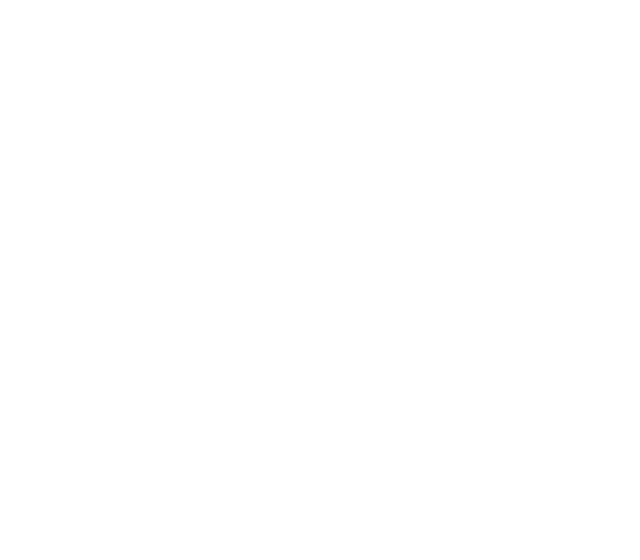
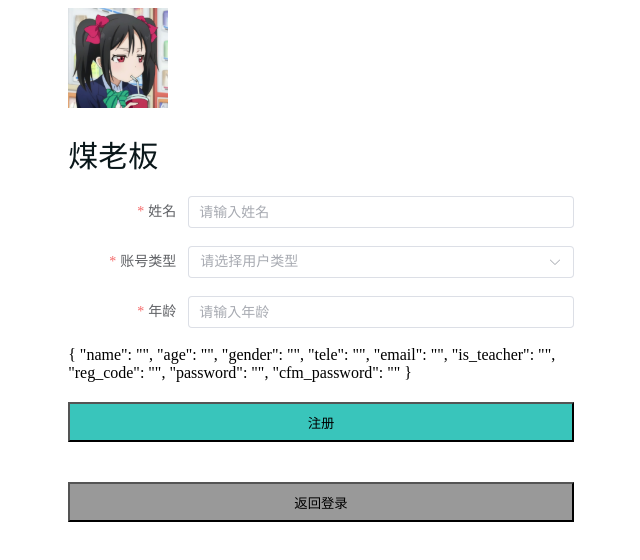
Before and after one commit to monikashimamura/front-end, a Vue app: page /register in a window 1280 px wide. Before the commit this address had no page. Shown: the top 560 px of the page, without its empty margins (319-959 px from the left). Built offline with nearby package versions, Linux system fonts and the light colour scheme.

Commit message:
changed register view to ts; half way

```diff
--- a/src/router/index.js
+++ b/src/router/index.js
@@ -16,6 +16,11 @@
     {
       path: '/login',
       component: () => import('../views/login/LoginView.vue')
+    },
+    {
+      path: '/register',
+      name: 'register',
+      component: () => import('../views/login/RegisterView.vue')
     }
   ]
 })
--- a/src/views/login/RegisterView.vue
+++ b/src/views/login/RegisterView.vue
@@ -1,15 +1,33 @@
-<script setup>
-import { reactive, onMounted } from 'vue';
+<script lang="ts" setup>
+import { reactive, ref } from 'vue';
 import axios from 'axios';
-import { UserFilled, Lock } from '@element-plus/icons-vue';
 import { useRouter } from 'vue-router';
+import type { FormInstance, FormRules } from 'element-plus'
 
+// use router
 const router = useRouter();
+
+// element plus
+
+interface RegisterForm {
+  name: string,
+  age: number,
+  gender: number,
+  tele: string,
+  email: string,
+  is_teacher: boolean,
+  reg_code: string,
+  password: string,
+  cfm_password: string,
+}
+
+const formSize = ref('default')
+const ruleFormRef = ref<FormInstance>()
 
 const register = reactive({
   name: "",
-  age: 0,
-  gender: 0,
+  age: "",
+  gender: "",
   tele: "",
   email: "",
   is_teacher: "",
@@ -31,20 +49,44 @@
   router.push('login');
 };
 
+const toRegister = () => {
 
-const toRegister = async () => {
-  const res = await axios.get('http://127.0.0.1:10100/test/test');
-  login.message = res.data;
 }
 
-let rules = {
+// form rule validators
+const checkAge = (rule: any, value: number, callback: any) => {
+  if (!value) {
+    return callback(new Error('请输入年龄'));
+  }
+  if (value < 16 || value > 65) {
+    return callback(new Error('年龄应在16到65岁之间'))
+  }
+}
+
+const checkUserType = (rule: any, value: any, callback: any) => {
+  if ("" == value) {
+    return callback(new Error('请选择用户类型'))
+  }
+}
+
+
+// register form rules
+const rules = reactive<FormRules<RegisterForm>>({
   name: [
-    { type: 'string', required: true, message: '请输入姓名', trigger: 'change' },
-    { min: 2, max: 5, message: '长度在 2 到 5 个字符', trigger: 'change' }
+    { type: 'string', required: true, message: '请输入姓名' },
+    { min: 2, max: 5, message: '长度在 2 到 5 个字符' }
   ],
-  is_teacher: { type: 'number', required: true, message: '请选择账号类型' },
-  age: { type: 'number', required: true, message: '请输入年龄' }
-}
+  is_teacher: [
+    { required: true, message: '请选择账号类型', trigger: 'blur' },
+    { validator: checkUserType, trigger: 'blur' }
+  ],
+  age: [
+    { required: true, message: '请输入年龄' },
+    { type: 'number', message: '请输入阿拉伯数字' },
+    { validator: checkAge, trigger: 'blur'}
+  ],
+
+})
 
 </script>
 
@@ -57,20 +99,31 @@
       <p class="logo">煤老板</p>
     </div>
 
-    <el-form :model="register" :rules="rules" ref="register" label-width="100px" class="demo-ruleForm">
+    <el-form
+      :model="register"
+      :ref="ruleFormRef"
+      :rules="rules"
+      label-width="120px"
+      class="demo-ruleForm"
+    >
       <el-form-item label="姓名" prop="name">
         <el-input v-model="register.name" placeholder="请输入姓名"></el-input>
       </el-form-item>
       <el-form-item label="账号类型" prop="is_teacher">
-        <el-select v-model="register.is_teacher" placeholder="账号类型">
+        <el-select v-model="register.is_teacher" placeholder="请选择用户类型">
           <el-option label="教师账号" value=1></el-option>
           <el-option label="学生账号" value=0></el-option>
         </el-select>
       </el-form-item>
       <el-form-item label="年龄" prop="age">
-        <el-input v-model="register.age" placeholder="请输入年龄"></el-input>
+        <el-input v-model.number ="register.age" placeholder="请输入年龄"></el-input>
       </el-form-item>
+
     </el-form>
+
+    <div class="show-register-info">
+      <div>{{ register }}</div>
+    </div>
 
 
     <button class="m-btn" @click="toRegister">注册</button>
```
